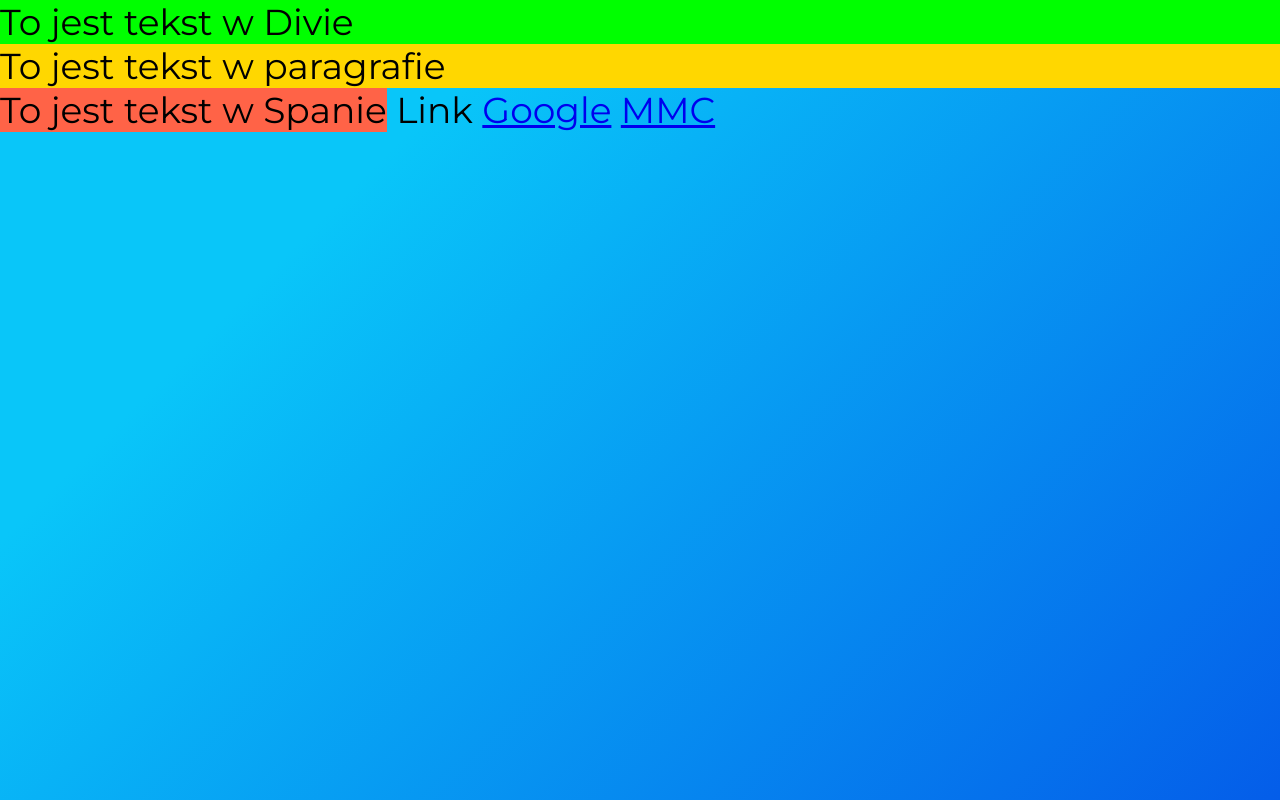
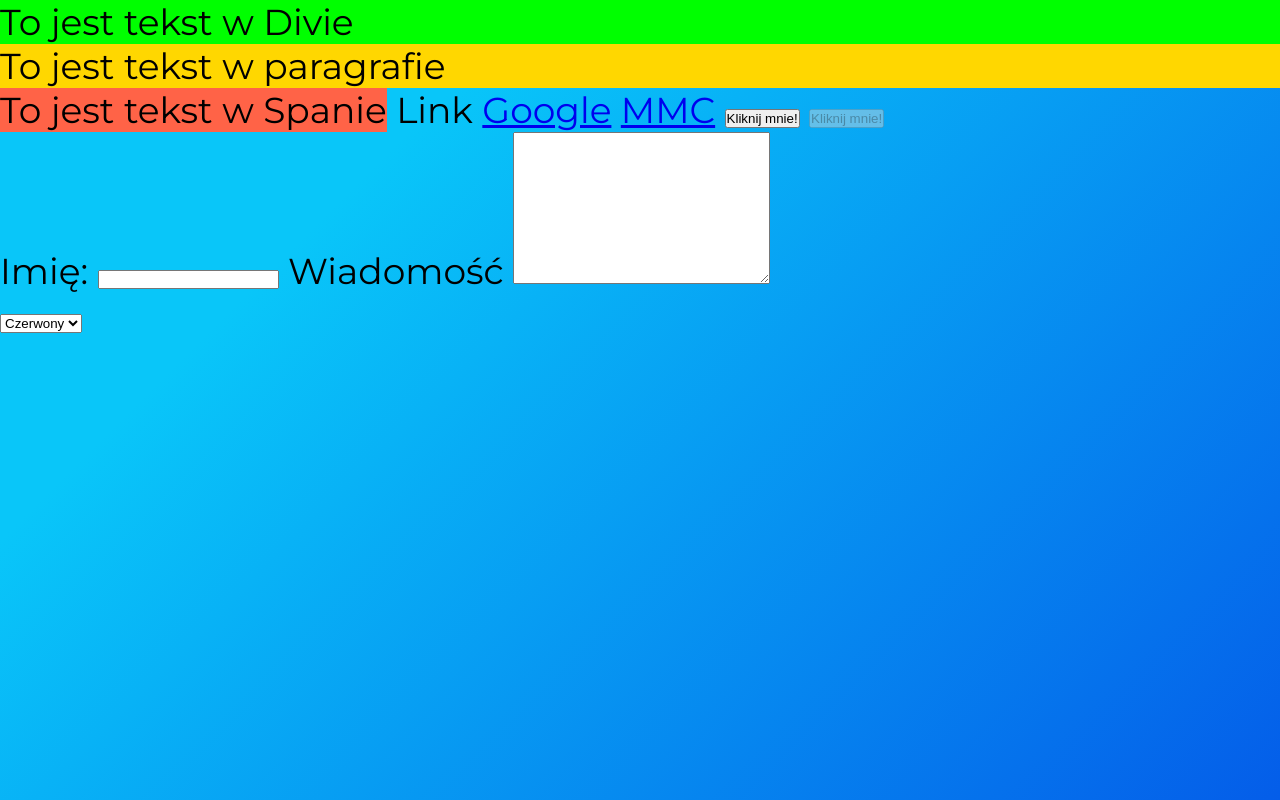
Before and after one commit to AdamAPNG/www_cz1, a plain HTML site: page index.html in a window 1280 px wide. Drawn offline with Linux system fonts and the light colour scheme.

Commit message:
add new form

```diff
--- a/index.html
+++ b/index.html
@@ -17,6 +17,21 @@
     <a>Link</a>
     <a href="https://google.pl" target="_blank">Google</a>
     <a href="https://mmcschool.pl" target="_blank" rel="noopener">MMC</a>
+    <button>Kliknij mnie!</button>
+    <button disabled>Kliknij mnie!</button>
+
+    <form action="">
+        <label for="">Imię:</label>
+        <input type="text">
+        <label for="">Wiadomość</label>
+        <textarea name="" id="" cols="30" rows="10"></textarea>
+    </form>
+
+    <select name="" id="">
+        <option value="">Czerwony</option>
+        <option value="">Niebieski</option>
+        <option value="" disabled>Zielony</option>
+    </select>
 </body>
 
 </html>
```
